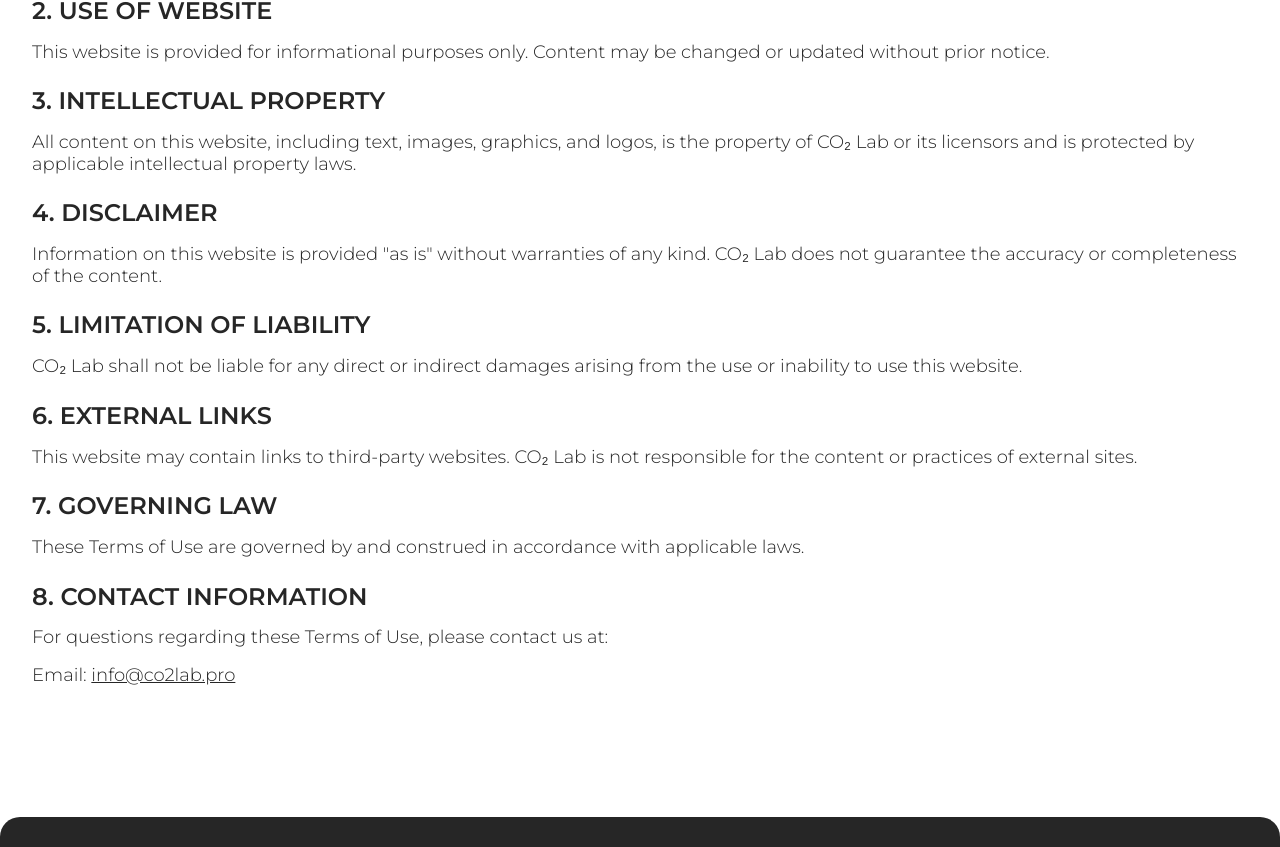
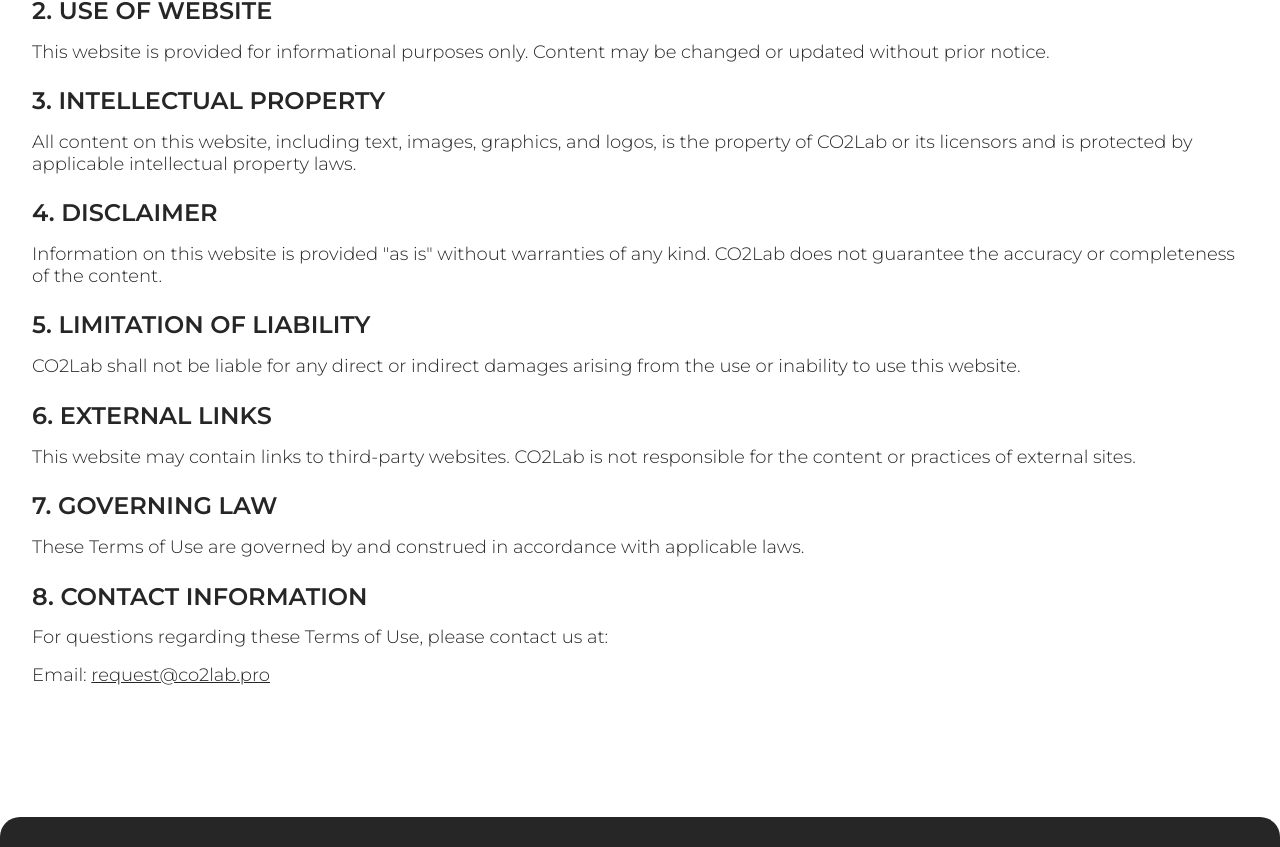
Before and after one commit to RomaYarmola/co2lab-front, a Next.js app: page /terms-of-use in a window 1280 px wide. Shown: the part 420-1267 px from the top of the page. Built offline with nearby package versions, Linux system fonts and the light colour scheme; no server answers.

Commit message:
update texts and email

```diff
--- a/src/components/privacyPolicyPage/PrivacyPolicy.tsx
+++ b/src/components/privacyPolicyPage/PrivacyPolicy.tsx
@@ -1,13 +1,13 @@
 import Container from "@/components/shared/container/Container";
 import PageTitle from "../shared/titles/PageTitle";
-import { CONTACT_EMAIL } from "@/constants/contact";
+import { CONTACT_EMAIL_REQUEST } from "@/constants/contact";
 
 const sections = [
   {
     title: "INTRODUCTION",
     content: (
       <p>
-        CO₂ Lab (&quot;we&quot;, &quot;our&quot;, &quot;us&quot;) respects your
+        CO2Lab (&quot;we&quot;, &quot;our&quot;, &quot;us&quot;) respects your
         privacy and is committed to protecting personal data. This Privacy
         Policy explains how we collect, use, and safeguard information when you
         visit our website.
@@ -95,10 +95,10 @@
         <p>
           Email:{" "}
           <a
-            href={`mailto:${CONTACT_EMAIL}`}
+            href={`mailto:${CONTACT_EMAIL_REQUEST}`}
             className="underline hover:no-underline focus:outline-none focus:underline"
           >
-            {CONTACT_EMAIL}
+            {CONTACT_EMAIL_REQUEST}
           </a>
         </p>
       </>
--- a/src/components/termsOfUsePage/TermsOfUse.tsx
+++ b/src/components/termsOfUsePage/TermsOfUse.tsx
@@ -1,6 +1,6 @@
 import Container from "@/components/shared/container/Container";
 import PageTitle from "../shared/titles/PageTitle";
-import { CONTACT_EMAIL } from "@/constants/contact";
+import { CONTACT_EMAIL_REQUEST } from "@/constants/contact";
 
 const sections = [
   {
@@ -16,8 +16,8 @@
     title: "USE OF WEBSITE",
     content: (
       <p>
-        This website is provided for informational purposes only. Content may
-        be changed or updated without prior notice.
+        This website is provided for informational purposes only. Content may be
+        changed or updated without prior notice.
       </p>
     ),
   },
@@ -26,7 +26,7 @@
     content: (
       <p>
         All content on this website, including text, images, graphics, and
-        logos, is the property of CO₂ Lab or its licensors and is protected by
+        logos, is the property of CO2Lab or its licensors and is protected by
         applicable intellectual property laws.
       </p>
     ),
@@ -36,7 +36,7 @@
     content: (
       <p>
         Information on this website is provided &quot;as is&quot; without
-        warranties of any kind. CO₂ Lab does not guarantee the accuracy or
+        warranties of any kind. CO2Lab does not guarantee the accuracy or
         completeness of the content.
       </p>
     ),
@@ -45,7 +45,7 @@
     title: "LIMITATION OF LIABILITY",
     content: (
       <p>
-        CO₂ Lab shall not be liable for any direct or indirect damages arising
+        CO2Lab shall not be liable for any direct or indirect damages arising
         from the use or inability to use this website.
       </p>
     ),
@@ -54,7 +54,7 @@
     title: "EXTERNAL LINKS",
     content: (
       <p>
-        This website may contain links to third-party websites. CO₂ Lab is not
+        This website may contain links to third-party websites. CO2Lab is not
         responsible for the content or practices of external sites.
       </p>
     ),
@@ -78,10 +78,10 @@
         <p>
           Email:{" "}
           <a
-            href={`mailto:${CONTACT_EMAIL}`}
+            href={`mailto:${CONTACT_EMAIL_REQUEST}`}
             className="underline hover:no-underline focus:outline-none focus:underline"
           >
-            {CONTACT_EMAIL}
+            {CONTACT_EMAIL_REQUEST}
           </a>
         </p>
       </>
```
